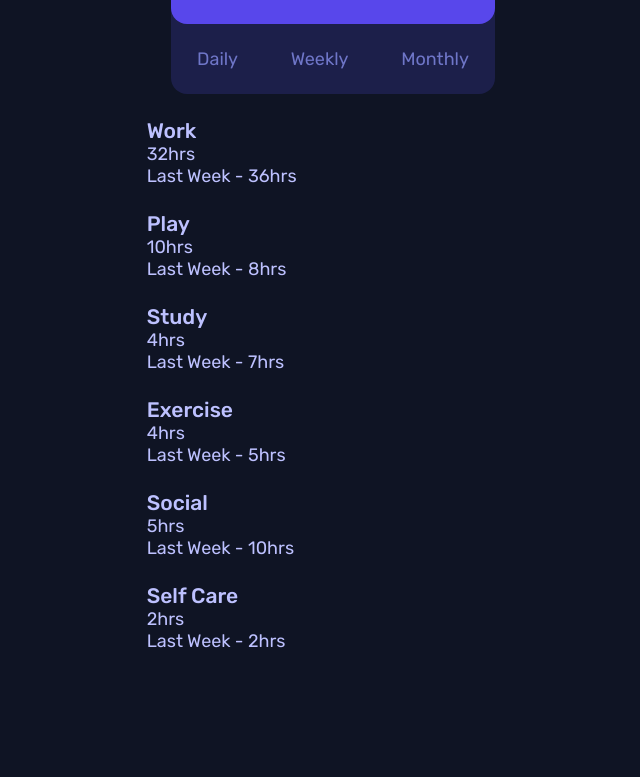
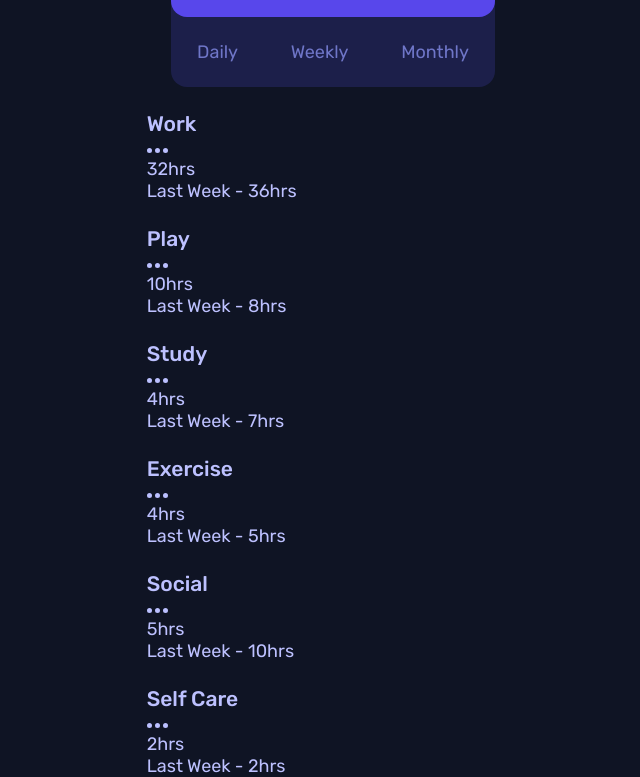
Before and after one commit to Polaris-algedi/time-tracking-dashboard, a website built with Vite: page index.html in a window 1280 px wide. Shown: the part 141-918 px from the top of the page, without its empty margins (307-947 px from the left). Before the commit the page ends 800 px from the top, so only its background shows below. Built offline with nearby package versions, Linux system fonts and the light colour scheme.

Commit message:
Improves activity card layout with headers and options
Refactors activity cards to group titles and options icon in a new header section and separates time data into a dedicated container for improved structure and future styling flexibility. Enhances visual consistency and prepares for additional card actions.

```diff
--- a/index.html
+++ b/index.html
@@ -32,34 +32,64 @@
       </header>
       <section>
         <div class="activity-card">
+          <div class="activity-header">
             <h3>Work</h3>
+            <img src="/images/icon-ellipsis.svg" alt="More Options" />
+          </div>
+          <div class="activity-time">
             <p>32hrs</p>
             <p>Last Week - 36hrs</p>
           </div>
+        </div>
         <div class="activity-card">
+          <div class="activity-header">
             <h3>Play</h3>
+            <img src="/images/icon-ellipsis.svg" alt="More Options" />
+          </div>
+          <div class="activity-time">
             <p>10hrs</p>
             <p>Last Week - 8hrs</p>
           </div>
+        </div>
         <div class="activity-card">
+          <div class="activity-header">
             <h3>Study</h3>
+            <img src="/images/icon-ellipsis.svg" alt="More Options" />
+          </div>
+          <div class="activity-time">
             <p>4hrs</p>
             <p>Last Week - 7hrs</p>
           </div>
+        </div>
         <div class="activity-card">
+          <div class="activity-header">
             <h3>Exercise</h3>
+            <img src="/images/icon-ellipsis.svg" alt="More Options" />
+          </div>
+          <div class="activity-time">
             <p>4hrs</p>
             <p>Last Week - 5hrs</p>
           </div>
+        </div>
         <div class="activity-card">
+          <div class="activity-header">
             <h3>Social</h3>
+            <img src="/images/icon-ellipsis.svg" alt="More Options" />
+          </div>
+          <div class="activity-time">
             <p>5hrs</p>
             <p>Last Week - 10hrs</p>
           </div>
+        </div>
         <div class="activity-card">
+          <div class="activity-header">
             <h3>Self Care</h3>
+            <img src="/images/icon-ellipsis.svg" alt="More Options" />
+          </div>
+          <div class="activity-time">
             <p>2hrs</p>
             <p>Last Week - 2hrs</p>
+          </div>
         </div>
       </section>
     </main>
```
Lines whose indentation alone changed are shown as unchanged.
